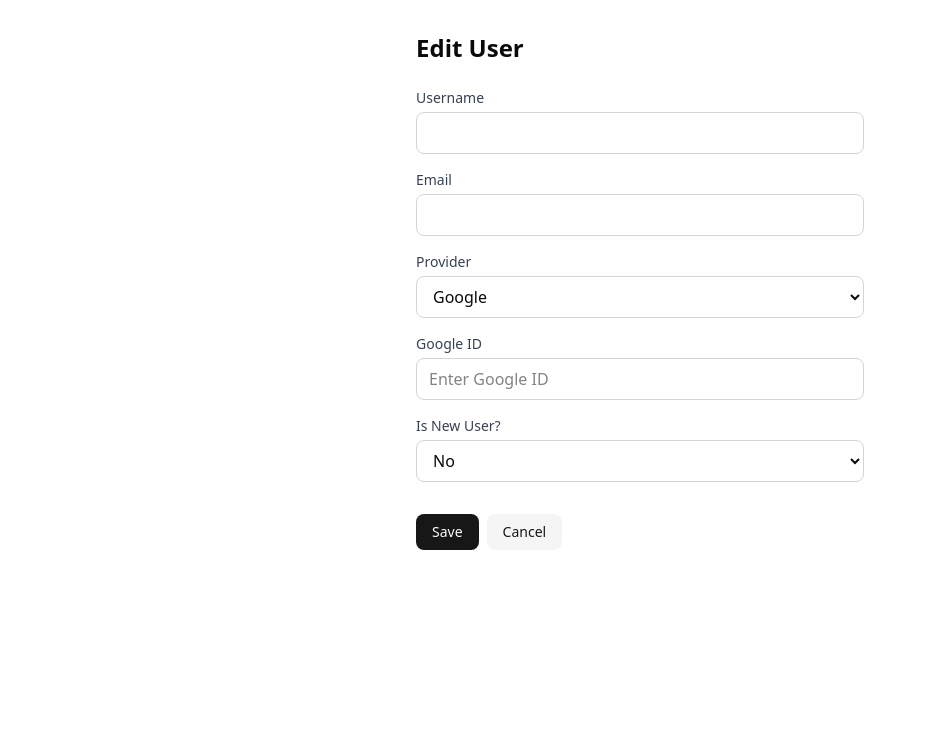
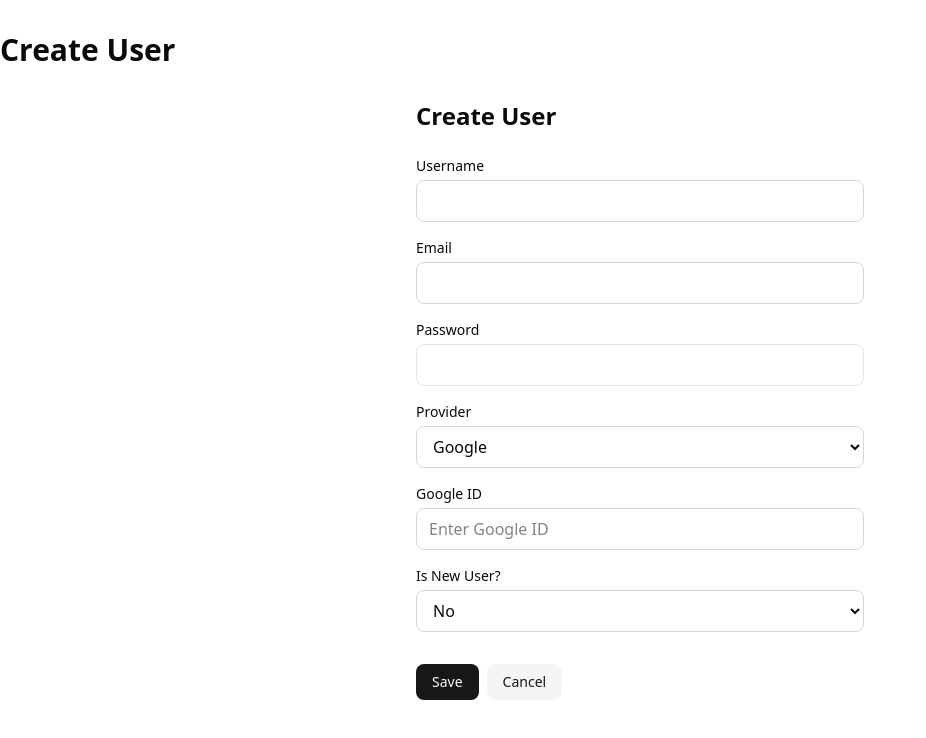
Before and after one commit to blueisfresh/xclone, a Next.js app: page /users/create in a window 1280 px wide. Shown: the top 738 px of the page, without its empty margins (0-926 px from the left). Built offline with nearby package versions, Linux system fonts and the light colour scheme; no server answers; the database is empty.

Commit message:
Create User Logic

```diff
--- a/package.json
+++ b/package.json
@@ -11,6 +11,7 @@
   "dependencies": {
     "@prisma/adapter-pg": "^7.4.0",
     "@prisma/client": "7.3.0",
+    "bcrypt": "^6.0.0",
     "class-variance-authority": "^0.7.1",
     "clsx": "^2.1.1",
     "lucide-react": "^0.563.0",
@@ -23,6 +24,7 @@
   },
   "devDependencies": {
     "@tailwindcss/postcss": "^4",
+    "@types/bcrypt": "^6.0.0",
     "@types/node": "^20",
     "@types/pg": "^8.16.0",
     "@types/react": "^19",
--- a/src/app/users/create/page.tsx
+++ b/src/app/users/create/page.tsx
@@ -1,9 +1,10 @@
-import {getUsers} from "@/lib/actions/users";
 import UserForm from "@/components/forms/user-form";
 
-
-export default async function CreateInventoryPage() {
-    const users= await getUsers();
-
-    return <UserForm user={users} />;
+export default function CreateUserPage() {
+    return (
+        <div className="container mx-auto py-8">
+            <h1 className="text-3xl font-bold mb-6">Create User</h1>
+            <UserForm />
+        </div>
+    );
 }
--- a/src/components/forms/user-form.tsx
+++ b/src/components/forms/user-form.tsx
@@ -1,27 +1,28 @@
+"use client";
+
 import { Button } from "@/components/ui/button";
 import Link from "next/link";
 import { User } from "@/lib/types";
-import { createUserAction, updateUserAction } from "@/lib/form-actions/users";
-import {useState} from "react";
+import { useState } from "react";
+import { createUserWithHash } from "@/lib/form-actions/create-user";
+import { updateUserAction } from "@/lib/form-actions/users";
 
 interface UserFormProps {
-    user?: User;
+    user?: User | null;
 }
 
 export default function UserForm({ user }: UserFormProps) {
-    const isEdit = !!user;
-    const action = isEdit ? updateUserAction : createUserAction;
-
-    // normalize to "google" | "apple" | ""
+    const isEdit = !!user?.id;
     const [provider, setProvider] = useState<string>(user?.provider ?? "google");
 
-    // derive initial Provider ID value from existing user
     const initialProviderId =
         provider === "apple" ? (user as any)?.appleid ?? "" : user?.providerId ?? "";
-
     const [providerId, setProviderId] = useState<string>(initialProviderId);
 
     const providerIdLabel = provider === "apple" ? "Apple ID" : "Google ID";
+
+    // Choose the proper server action
+    const action = isEdit ? updateUserAction : createUserWithHash;
 
     return (
         <div className="max-w-md mx-auto mt-8">
@@ -30,49 +31,60 @@ export default function UserForm({ user }: UserFormProps) {
             </h1>
 
             <form action={action} className="space-y-4">
+                {/* include id for edit */}
+                {isEdit && (
+                    <input type="hidden" name="id" value={String(user!.id)} />
+                )}
+
                 {/* USERNAME */}
                 <div>
-                    <label
-                        htmlFor="username"
-                        className="block text-sm font-medium text-gray-700 mb-1"
-                    >
+                    <label htmlFor="username" className="block text-sm font-medium mb-1">
                         Username
                     </label>
                     <input
                         type="text"
                         id="username"
                         name="username"
-                        defaultValue={user?.username || ""}
-                        className="w-full border border-gray-300 rounded-md px-3 py-2
-                       focus:outline-none focus:ring-2 focus:ring-blue-500"
+                        defaultValue={user?.username ?? ""}
+                        className="w-full border border-gray-300 rounded-md px-3 py-2 focus:outline-none focus:ring-2 focus:ring-blue-500"
                         required
                     />
                 </div>
 
                 {/* EMAIL */}
                 <div>
-                    <label
-                        htmlFor="email"
-                        className="block text-sm font-medium text-gray-700 mb-1"
-                    >
+                    <label htmlFor="email" className="block text-sm font-medium mb-1">
                         Email
                     </label>
                     <input
                         type="email"
                         id="email"
                         name="email"
-                        defaultValue={user?.email || ""}
-                        className="w-full border border-gray-300 rounded-md px-3 py-2
-                       focus:outline-none focus:ring-2 focus:ring-blue-500"
+                        defaultValue={user?.email ?? ""}
+                        className="w-full border border-gray-300 rounded-md px-3 py-2 focus:outline-none focus:ring-2 focus:ring-blue-500"
+                        required
                     />
                 </div>
 
+                {/* PASSWORD (only shown on create, but harmless on edit) */}
+                {!isEdit && (
+                    <div>
+                        <label htmlFor="password" className="block text-sm font-medium mb-1">
+                            Password
+                        </label>
+                        <input
+                            type="password"
+                            name="password"
+                            id="password"
+                            className="w-full border rounded-md px-3 py-2 focus:outline-none focus:ring-2 focus:ring-blue-500"
+                            required
+                        />
+                    </div>
+                )}
+
                 {/* PROVIDER */}
                 <div>
-                    <label
-                        htmlFor="provider"
-                        className="block text-sm font-medium text-gray-700 mb-1"
-                    >
+                    <label htmlFor="provider" className="block text-sm font-medium mb-1">
                         Provider
                     </label>
                     <select
@@ -82,22 +94,19 @@ export default function UserForm({ user }: UserFormProps) {
                         onChange={(e) => {
                             const next = e.target.value;
                             setProvider(next);
-                            // reset providerId when switching provider
                             setProviderId("");
                         }}
                         className="w-full border border-gray-300 rounded-md px-3 py-2 bg-white focus:outline-none focus:ring-2 focus:ring-blue-500"
                     >
+                        <option value="apple">No Provider</option>
                         <option value="google">Google</option>
                         <option value="apple">Apple</option>
                     </select>
                 </div>
 
-                {/* PROVIDER ID (dynamic label/value) */}
+                {/* PROVIDER ID */}
                 <div>
-                    <label
-                        htmlFor="providerId"
-                        className="block text-sm font-medium text-gray-700 mb-1"
-                    >
+                    <label htmlFor="providerId" className="block text-sm font-medium mb-1">
                         {providerIdLabel}
                     </label>
                     <input
@@ -106,34 +115,27 @@ export default function UserForm({ user }: UserFormProps) {
                         name="providerId"
                         value={providerId}
                         onChange={(e) => setProviderId(e.target.value)}
-                        placeholder={
-                            provider === "apple" ? "Enter Apple ID" : "Enter Google ID"
-                        }
+                        placeholder={provider === "apple" ? "Enter Apple ID" : "Enter Google ID"}
                         className="w-full border border-gray-300 rounded-md px-3 py-2 focus:outline-none focus:ring-2 focus:ring-blue-500"
                     />
                 </div>
 
                 {/* IS NEW USER? */}
                 <div>
-                    <label
-                        htmlFor="newuser"
-                        className="block text-sm font-medium text-gray-700 mb-1"
-                    >
+                    <label htmlFor="newUser" className="block text-sm font-medium mb-1">
                         Is New User?
                     </label>
                     <select
-                        id="newuser"
-                        name="newuser"
-                        defaultValue={user?.newuser ? "true" : "false"}
-                        className="w-full border border-gray-300 rounded-md px-3 py-2
-                       bg-white focus:outline-none focus:ring-2 focus:ring-blue-500"
+                        id="newUser"
+                        name="newUser"
+                        defaultValue={user?.newUser ? "true" : "false"}
+                        className="w-full border border-gray-300 rounded-md px-3 py-2 bg-white focus:outline-none focus:ring-2 focus:ring-blue-500"
                     >
                         <option value="true">Yes</option>
                         <option value="false">No</option>
                     </select>
                 </div>
 
-                {/* BUTTONS */}
                 <div className="flex gap-2 pt-4">
                     <Button type="submit" variant="default">
                         Save
--- /dev/null
+++ b/src/lib/form-actions/create-user.ts
@@ -0,0 +1,31 @@
+"use server";
+
+import { prisma } from "@/lib/prisma";
+import bcrypt from "bcrypt";
+import { redirect } from "next/navigation";
+
+export async function createUserWithHash(formData: FormData) {
+    const email = formData.get("email") as string;
+    const username = (formData.get("username") as string) || null;
+    const password = formData.get("password") as string;
+    const provider = (formData.get("provider") as string) || null;
+    const providerId = (formData.get("providerId") as string) || null;
+    const newUser = formData.get("newUser") === "true";
+
+    if (!email || !password) throw new Error("Email and password are required");
+
+    const hashedPassword = await bcrypt.hash(password, 12);
+
+    await prisma.user.create({
+        data: {
+            email,
+            username,
+            provider,
+            providerId,
+            newUser,
+            hashedPassword,
+        },
+    });
+
+    redirect("/users");
+}
```
Also changed, not shown: 1 other file (tests, documents, lock files or other folders).
